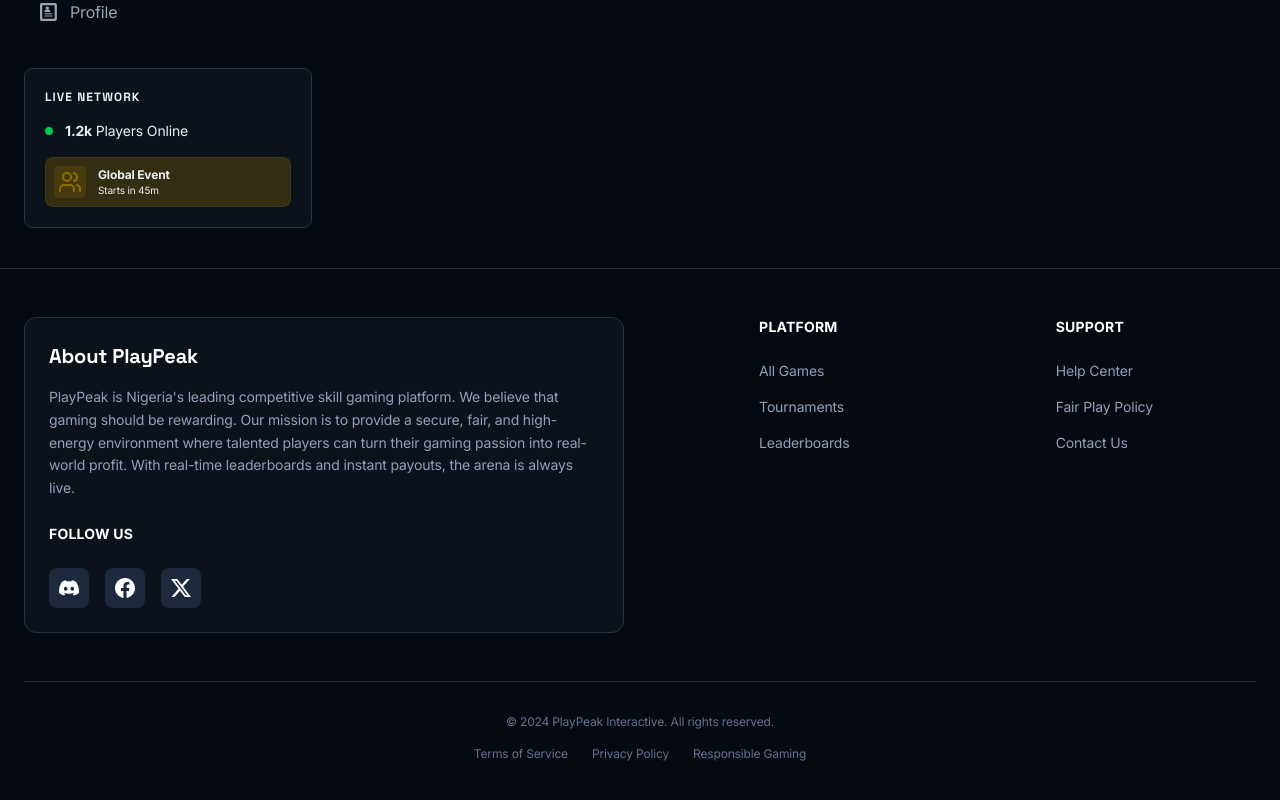
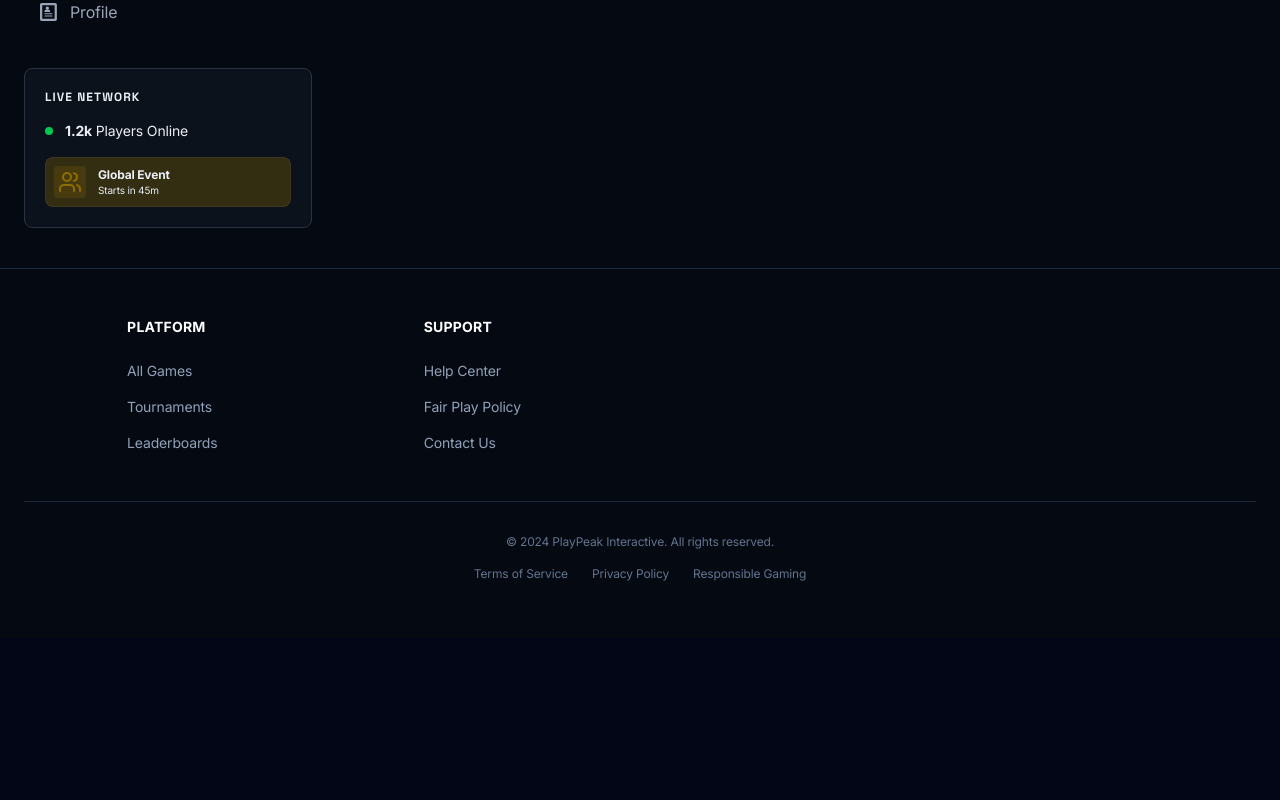
Before and after one commit to Guseltony/playza-frontend, a React (Vite) app: page /wallet/withdraw in a window 1280 px wide. Shown: the part 518-1318 px from the top of the page. After the commit the page ends 1156 px from the top, so only its background shows below. Built offline with nearby package versions, Linux system fonts and the light colour scheme.

Commit message:
Restrict About component visibility to home page footer

```diff
--- a/src/App.tsx
+++ b/src/App.tsx
@@ -81,7 +81,7 @@
           {pathname === "/" && <RightSideBar />}
         </div>
 
-        {!isRegistrationPage && <Footer />}
+        {!isRegistrationPage && <Footer showAbout={pathname === "/"} />}
 
         {!isRegistrationPage && <NavFooter />}
       </div>
--- a/src/components/Footer.tsx
+++ b/src/components/Footer.tsx
@@ -1,14 +1,16 @@
 import About from "./About";
 
-const Footer = () => {
+const Footer = ({ showAbout = true }: { showAbout?: boolean }) => {
   return (
     <footer className="bg-background-dark border-t border-slate-200 dark:border-slate-800 py-12">
-      <div className="max-w-[1600px] mx-auto px-2 md:px-6">
+      <div className="max-w-400 mx-auto px-2 md:px-6">
         <div className="grid grid-cols-1 md:grid-cols-2 gap-8 mb-12">
           {/* About */}
-          <div className="">
-            <About />
-          </div>
+          {showAbout && (
+            <div className="">
+              <About />
+            </div>
+          )}
 
           {/* Platform */}
           <div className="flex justify-between md:justify-around">
```
